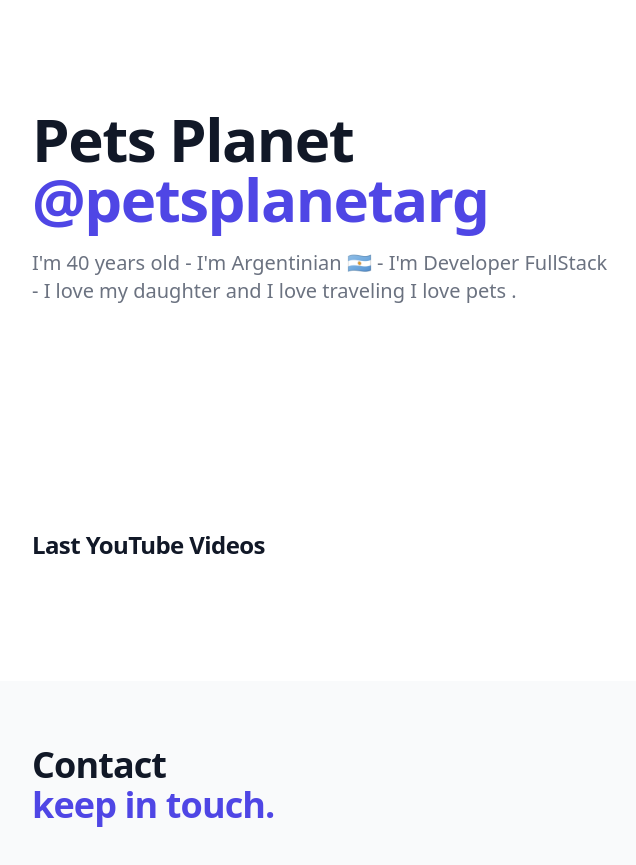
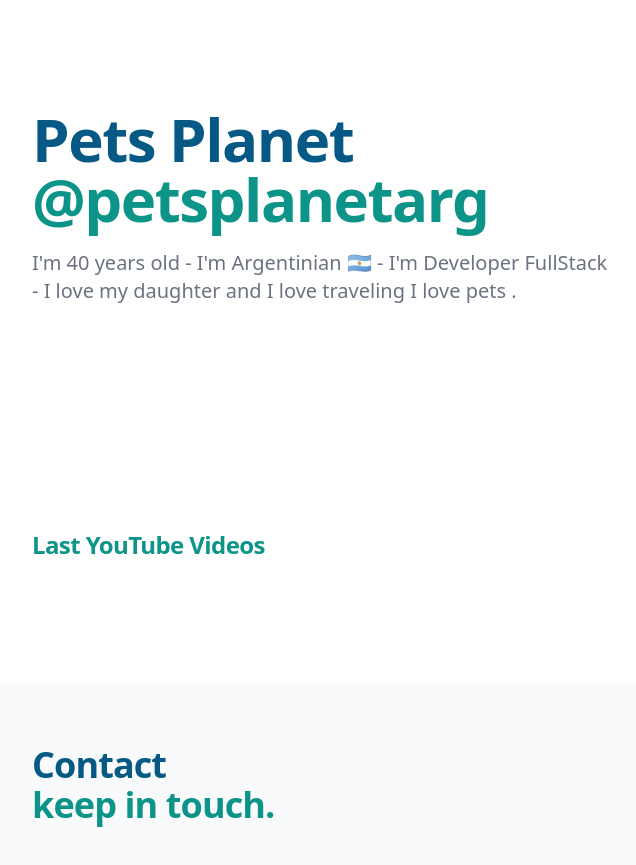
Before and after one commit to Davemvt/landing, a website: page src/index.html in a window 1280 px wide. Shown: the part 67-932 px from the top of the page, 0-636 px from the left. Drawn offline with nearby package versions, Linux system fonts and the light colour scheme; no server answers.

Commit message:
change text colors

```diff
--- a/src/index.html
+++ b/src/index.html
@@ -23,7 +23,7 @@
                     <div class="flex items-center justify-between w-full md:w-auto">
                     <a href="#">
                         <span class="sr-only">Title</span>
-                        <img class="h-8 w-auto sm:h-10" src="https://tailwindui.com/img/logos/workflow-mark-indigo-600.svg">
+                        <img class="h-8 w-auto sm:h-10" src="https://i.postimg.cc/JhXD4sDL/Copia-de-LOGO-2.png">
                     </a>
                     </div>
                 </div>
@@ -39,8 +39,8 @@
             <main class="mt-10 mx-auto max-w-7xl px-4 sm:mt-12 sm:px-6 md:mt-16 lg:mt-20 lg:px-8 xl:mt-28">
             <div class="sm:text-center lg:text-left">
                 <h1 class="text-4xl tracking-tight font-extrabold text-gray-900 sm:text-5xl md:text-6xl">
-                <span class="block xl:inline">Pets Planet</span>
-                <span class="block text-indigo-600 xl:inline">@petsplanetarg</span>
+                <span class="block  text-sky-800 xl:inline">Pets Planet</span>
+                <span class="block text-teal-600 xl:inline">@petsplanetarg</span>
                 </h1>
                 <p
                 class="mt-3 text-base text-gray-500 sm:mt-5 sm:text-lg sm:max-w-xl sm:mx-auto md:mt-5 md:text-xl lg:mx-0">
@@ -56,7 +56,7 @@
     </div>
     <div class="bg-white">
         <div class="max-w-2xl mx-auto py-16 px-4 sm:py-24 sm:px-6 lg:max-w-7xl lg:px-8">
-        <h2 class="text-2xl font-extrabold tracking-tight text-gray-900">Last YouTube Videos</h2>
+        <h2 class="text-2xl font-extrabold tracking-tight text-teal-600">Last YouTube Videos</h2>
         <div class="mt-6 grid grid-cols-1 gap-y-10 gap-x-6 sm:grid-cols-2 lg:grid-cols-4 xl:gap-x-8" id="content">
             <!-- content -->
 
@@ -66,8 +66,8 @@
     <div class="bg-gray-50">
         <div class="max-w-7xl mx-auto py-12 px-4 sm:px-6 lg:py-16 lg:px-8 lg:flex lg:items-center lg:justify-between">
         <h2 class="text-3xl font-extrabold tracking-tight text-gray-900 sm:text-4xl">
-            <span class="block">Contact</span>
-            <span class="block text-indigo-600">keep in touch.</span>
+            <span class="block text-sky-800">Contact</span>
+            <span class="block text-teal-600">keep in touch.</span>
         </h2>
         <div class="mt-8 flex lg:mt-0 lg:flex-shrink-0">
             <svg xmlns="http://www.w3.org/2000/svg" x="0px" y="0px" width="48" height="48" viewBox="0 0 48 48"
```
